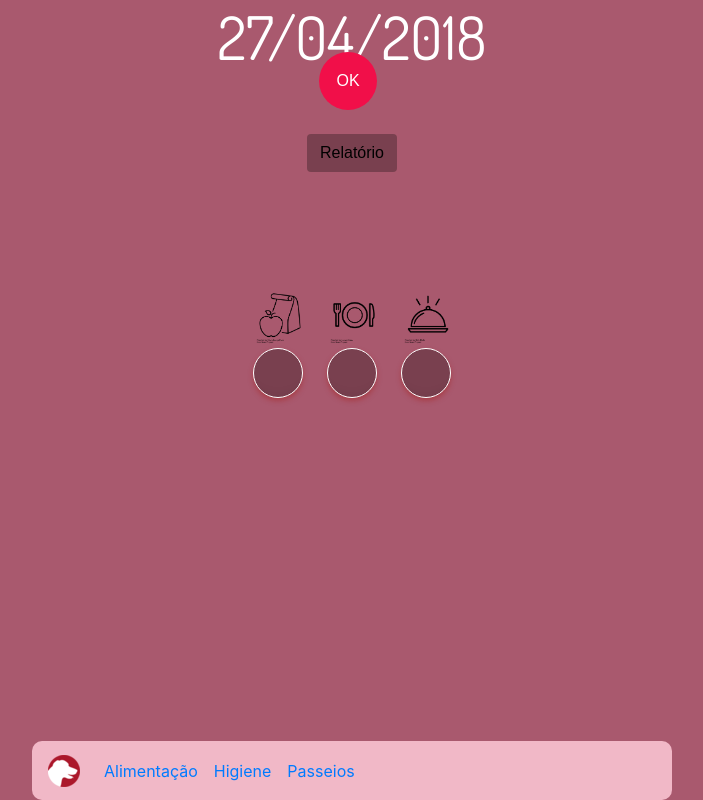
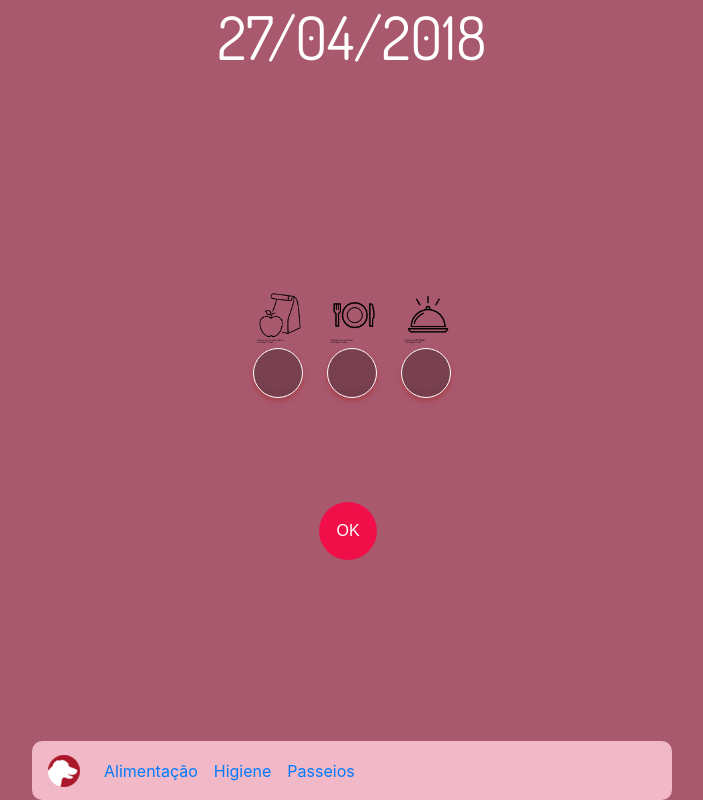
Before and after one commit to Lucs1590/Pet, an Angular app: page /alimentacao in a window 1280 px wide. Shown: the whole page, without its empty margins (288-991 px from the left). Built offline with nearby package versions, Linux system fonts and the light colour scheme.

Commit message:
localização do botão ok

```diff
--- a/package.json
+++ b/package.json
@@ -38,7 +38,7 @@
     "codelyzer": "~4.2.1",
     "jasmine-core": "~2.99.1",
     "jasmine-spec-reporter": "~4.2.1",
-    "karma": "^2.0.2",
+    "karma": "^2.0.4",
     "karma-chrome-launcher": "~2.2.0",
     "karma-coverage-istanbul-reporter": "~1.4.2",
     "karma-jasmine": "~1.1.1",
--- a/src/app/alimentacao/alimentacao.component.css
+++ b/src/app/alimentacao/alimentacao.component.css
@@ -66,13 +66,20 @@ h1{
 	color: #57A639;
 }
 
+#divOK{
+	position: absolute;
+	width: 3.75rem;
+	left: 50%;
+	margin-left: -1.875rem;
+	height: 3.75rem;
+	margin-top: -1.875rem;
+	top: 70%;
+}
 #btnOK{
 	background-color: #F10F49;
 	border-radius: 80px;
 	padding: 1rem;
 	color: #FFFFFF;
-	left: 10%;
 	margin-left: -0.5rem;
 	margin-top: -1.75rem;
-	top: 50%;
 }
--- a/src/app/alimentacao/alimentacao.component.html
+++ b/src/app/alimentacao/alimentacao.component.html
@@ -16,8 +16,7 @@
                     <input type="checkbox" id="janta" name="janta" class="regular-checkbox big-checkbox" />
             </div>
     </div>
-    <button type="button" class="btn" id="btnOK" >OK</button>
-    <br>
-    <br>
-    <button type="button" class="btn" style="background-color: #79404F;">Relatório</button>
+    <div id="divOK">
+        <button type="button" class="btn" id="btnOK" >OK</button>
+    </div>
 </div>
```
Also changed, not shown: 1 other file (tests, documents, lock files or other folders).
